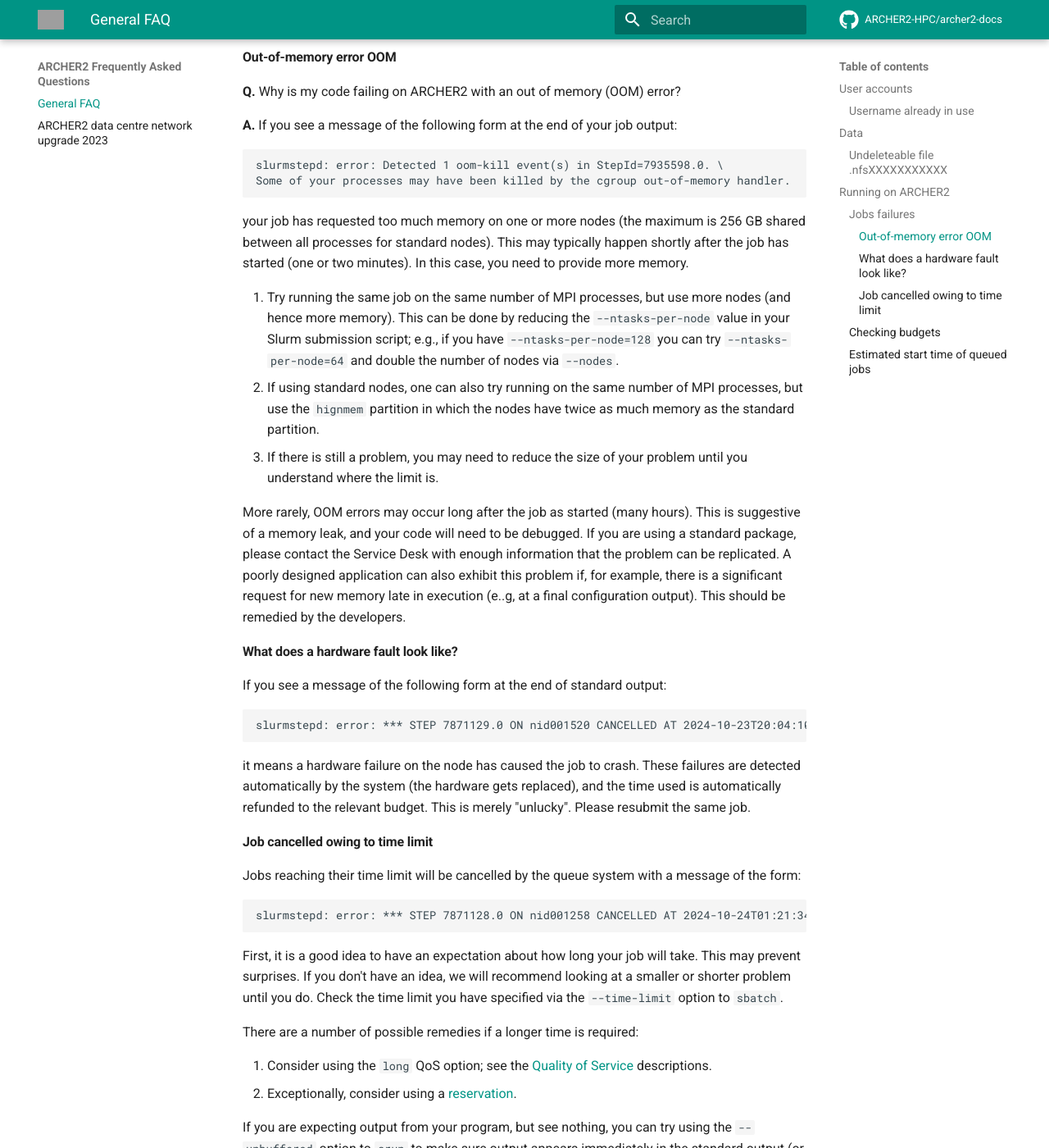
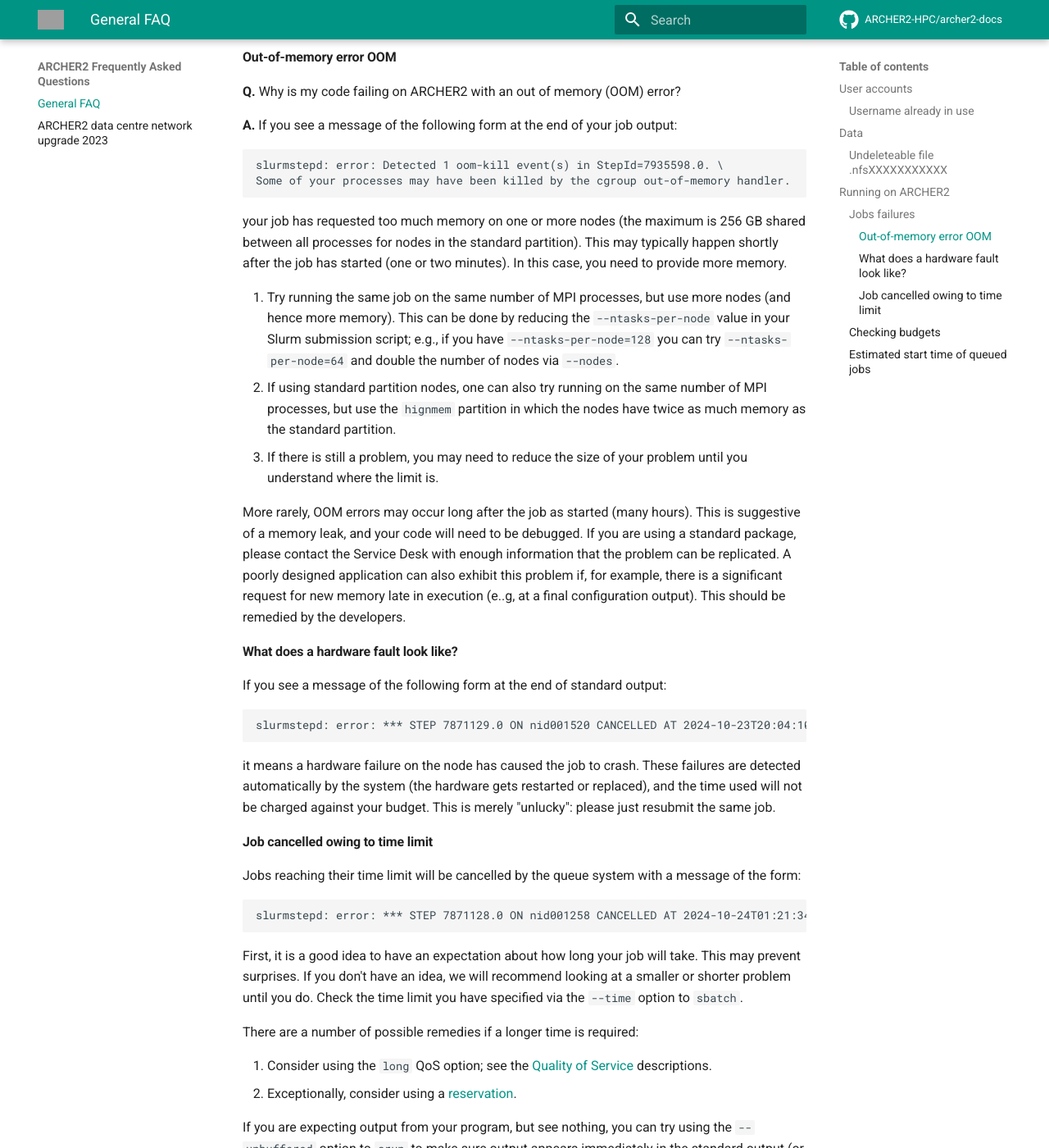
Before and after one commit to ARCHER2-HPC/archer2-docs, an MkDocs documentation site: the page built from docs/faq/index.md, in a window 1280 px wide and 1400 px high, scrolled down 1071 px. Shown: the whole window at 82% size. Built offline with MkDocs 1.6.1 and Material for MkDocs 9.7.7, drawn with Linux system fonts in a browser that asks for light colours; comment, search, counter and statistics services are not loaded; grey boxes are pictures that could not be loaded.

Commit message:
Some minor textual improvements

````diff
--- a/docs/faq/index.md
+++ b/docs/faq/index.md
@@ -41,7 +41,8 @@
 Some of your processes may have been killed by the cgroup out-of-memory handler.
 ```
 your job has requested too much memory on one or more nodes (the maximum
-is 256 GB shared between all processes for standard nodes). This may
+is 256 GB shared between all processes for nodes in the standard partition).
+This may
 typically happen shortly after the job has started (one or two minutes).
 In this case, you need to provide more memory.
 
@@ -50,8 +51,8 @@
 the `--ntasks-per-node` value in your Slurm submission script; e.g.,
 if you have `--ntasks-per-node=128` you can try `--ntasks-per-node=64`
 and double the number of nodes via `--nodes`.
-2. If using standard nodes, one can also try running on the
-same number of MPI processes, but use the ``hignmem`` partition in
+2. If using standard partition nodes, one can also try running on the
+same number of MPI processes, but use the `hignmem` partition in
 which the nodes have twice as much memory as the standard partition.
 3. If there is still a problem, you may need to reduce the size of
 your problem until you understand where the limit is.
@@ -73,8 +74,9 @@
 ```
 it means a hardware failure on the node has caused the job to crash.
 These failures are detected automatically by the system (the hardware
-gets replaced), and the time used is automatically refunded to the
-relevant budget. This is merely "unlucky". Please resubmit the same job.
+gets restarted or replaced), and the time used will not be charged
+against your budget. This is merely "unlucky": please just resubmit
+the same job.
 
 #### Job cancelled owing to time limit
 
@@ -86,7 +88,7 @@
 First, it is a good idea to have an expectation about how long your job
 will take. This may prevent surprises. If you don't have an idea, we
 will recommend looking at a smaller or shorter problem until you do.
-Check the time limit you have specified via the `--time-limit` option
+Check the time limit you have specified via the `--time` option
 to `sbatch`.
 
 There are a number of possible remedies if a longer time is required:
````
